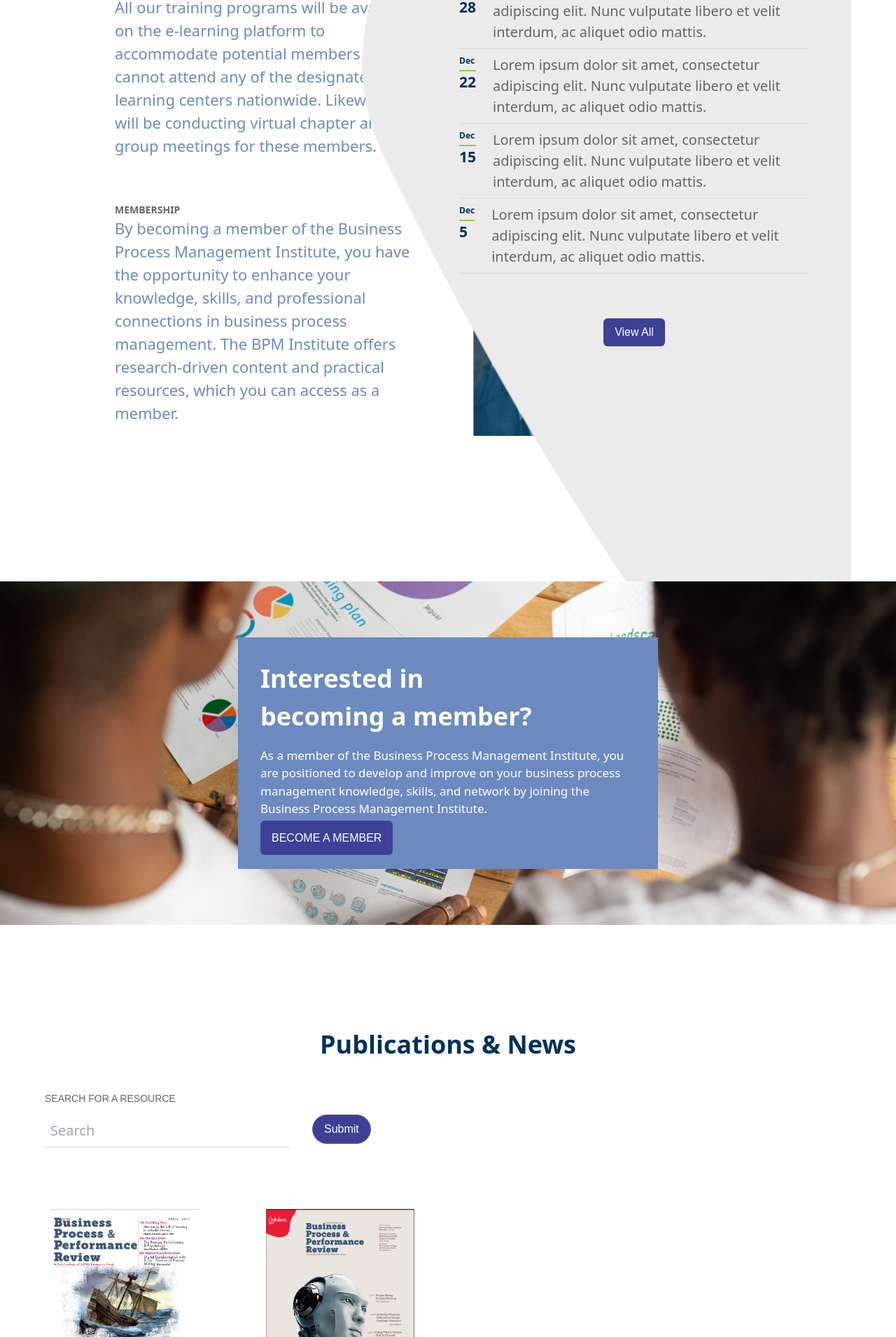
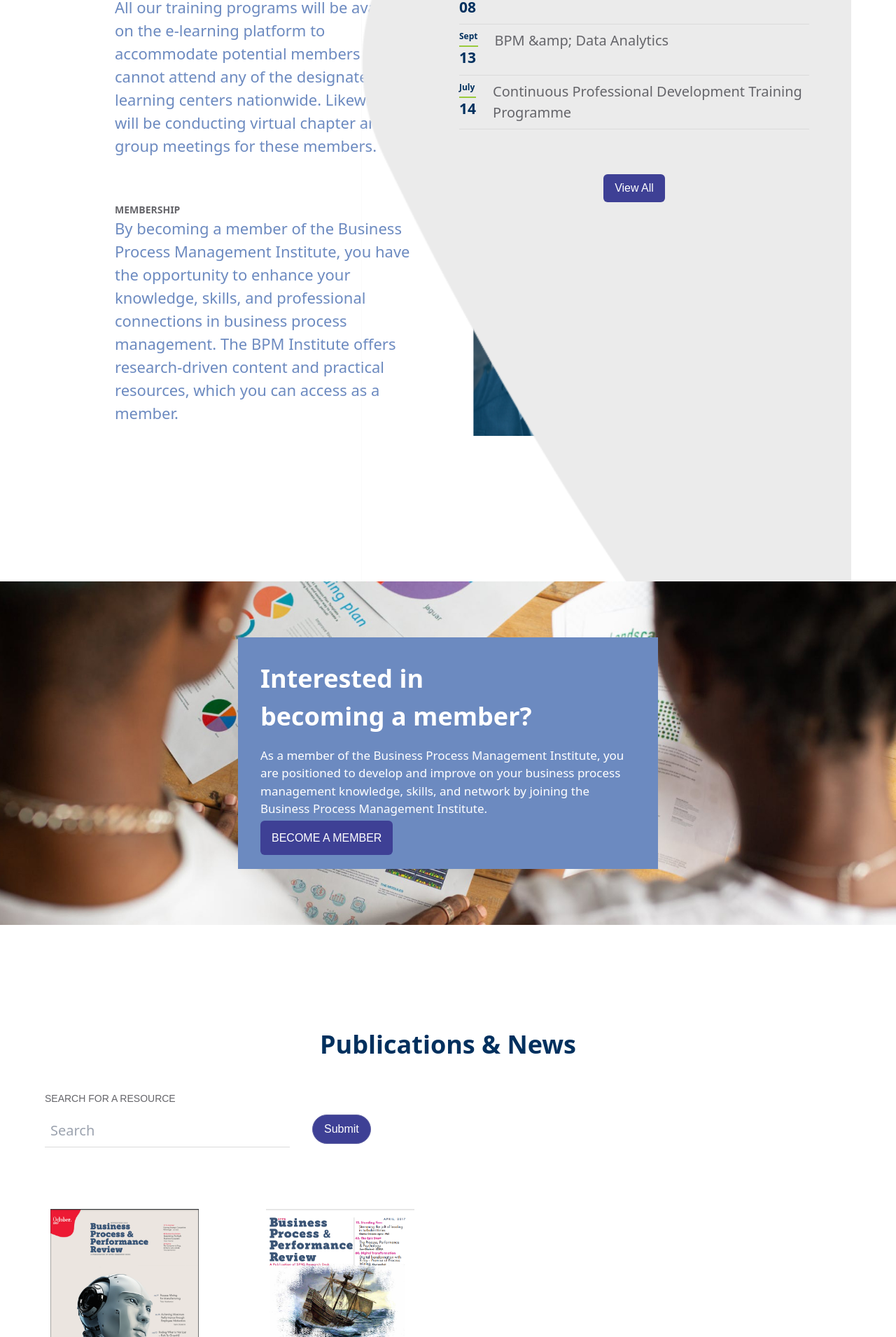
Before and after one commit to Tomation-Solution/bpmi, a Next.js app: page / in a window 1280 px wide. Shown: the part 3129-5040 px from the top of the page at 70% size. Built offline with nearby package versions, Linux system fonts and the light colour scheme.

Commit message:
added some new event and some fix for netlify

```diff
--- a/src/components/About.tsx
+++ b/src/components/About.tsx
@@ -1,7 +1,7 @@
 import Image from "next/image";
 import Link from "next/link";
 import React from "react";
-import { PLink, Search, Topic, Pub1Image,Pub2FImg} from ".";
+import { PLink, Search, Topic,} from ".";
 
 
 interface AboutProps {
@@ -12,7 +12,7 @@ export const publicationAndNews = [
     'title':'Business Process & Performance Review version 4',
     'content':[],
     is_dowload:true,
-    img:Pub1Image.src,
+    img:'/ai_lin.png',
     type:'publication',
     id:'1',
     link:'/pub-news/1',
@@ -22,7 +22,7 @@ export const publicationAndNews = [
     'title':'Business Process & Performance Review',
     'content':[],
     is_dowload:true,
-    img:Pub2FImg.src,
+    img:'/bpmi_pbu_1.png',
     type:'publication',
     id:'2',
     link:'/pub-news/2',
--- a/src/components/index.ts
+++ b/src/components/index.ts
@@ -13,8 +13,7 @@ import Search from "./Search";
 import Topic from "./Topic";
 
 import styles from "./style";
-import Pub1Image from '../assets/bpmi_pbu_1.png'
-import Pub2FImg from '../assets/ai_lin.png'
+
 
 export {
   Footer,
@@ -29,7 +28,5 @@ export {
   Links,
   Search,
   Topic,
-  Pub1Image,
-  Pub2FImg,
 
 };
--- a/src/components/landing-page/GetMore.tsx
+++ b/src/components/landing-page/GetMore.tsx
@@ -5,6 +5,23 @@ import React from "react";
 import Button from "../Button";
 import PLink from "../PLink";
 
+const data = [
+  {
+    date_month:'Nov',
+    date_day:'08',
+    title:'BPM Within Public Sector Based Operations',
+  },
+  {
+    date_month:'Sept',
+    date_day:'13',
+    title:'BPM &amp; Data Analytics',
+  },
+  {
+    date_month:'July',
+    date_day:'14',
+    title:'Continuous Professional Development Training Programme',
+  }
+]
 const GetMore = () => {
   return (
     <div className="flex mt-4 md:mt-24 items-center relative  flex-col xl:flex-row">
@@ -36,24 +53,22 @@ const GetMore = () => {
           <div className="mt-20   w-full flex items-center justify-center  absolute">
             <div className=" ml-20">
               <h2 className="text-primary font-bold text-[39px] font-inter ">
-                Join Our Upcoming <br /> Events
+                Join Our Upcoming <br /> Eventss
               </h2>
               <div className="">
-                {[28, 22, 15, 5].map((a) => (
+                {data.map((a,index) => (
                   <div
-                    key={a}
+                    key={index}
                     className="flex max-w-[500px] border-b border-[#DBDBDB] py-2"
                   >
                     <div className="font-semibold text-[#00305E] text-[21px] font-inter mr-6">
                       <p className="text-[12px]  border-b-2 border-[#9ACA3C] pb-1 ">
-                        Dec
+                        {a.date_month}
                       </p>
-                      {a}
+                      {a.date_day}
                     </div>
                     <p className="font-inter font-normal text-[20px] text-gray ">
-                      Lorem ipsum dolor sit amet, consectetur adipiscing elit.
-                      Nunc vulputate libero et velit interdum, ac aliquet odio
-                      mattis.
+                      {a.title}
                     </p>
                   </div>
                 ))}
```
Also changed, not shown: public/ai_lin.png (renamed from src/assets/ai_lin.png), public/bpmi_pbu_1.png (renamed from src/assets/bpmi_pbu_1.PNG).
